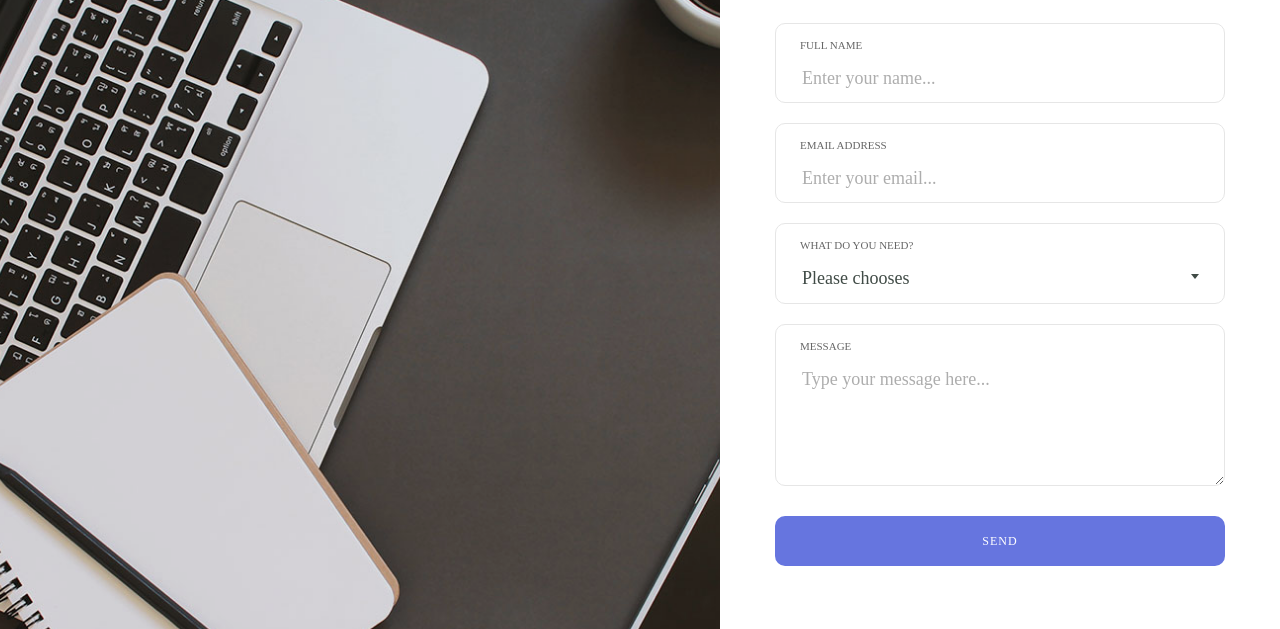
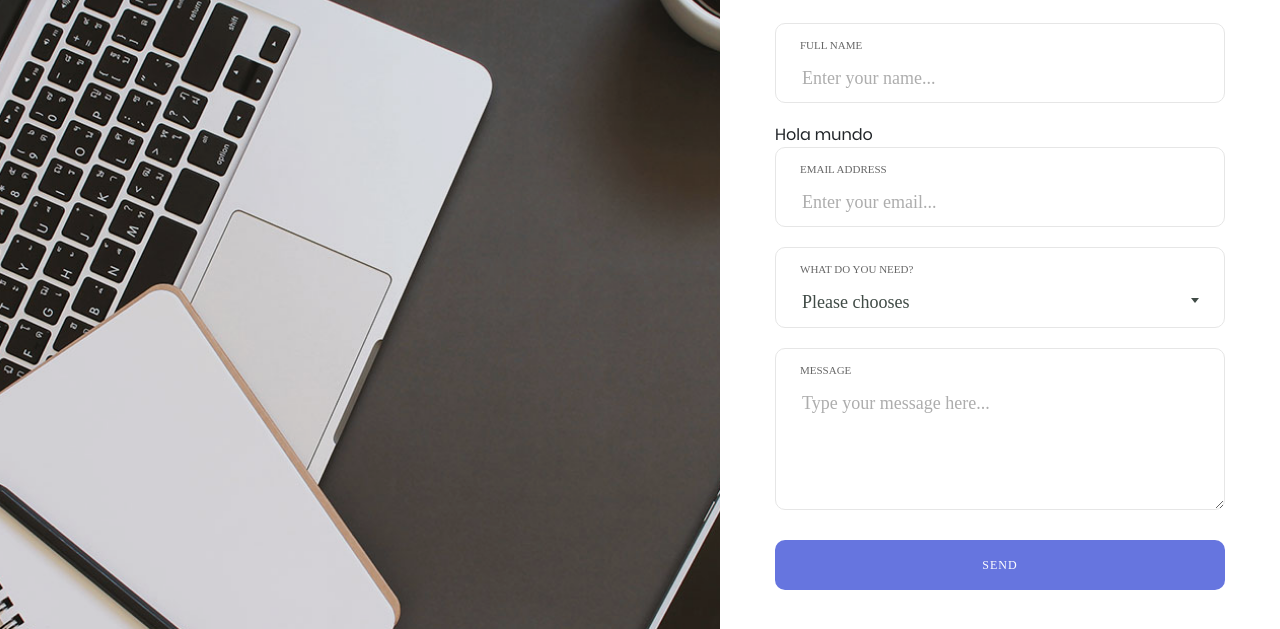
Before and after one commit to RodrigoPizarro-Git/TestFormGIT, a plain HTML site: page FORMULARIO 1/index.html in a window 1280 px wide. Shown: the part 171-800 px from the top of the page. Drawn offline with Linux system fonts and the light colour scheme; a web font is replaced by a local one.

Commit message:
Second commit

```diff
--- a/FORMULARIO 1/index.html
+++ b/FORMULARIO 1/index.html
@@ -44,6 +44,9 @@
 					<span class="focus-input100"></span>
 				</div>
 
+				<div>
+					<label>Hola mundo</label>
+				</div>
 
 				<div class="wrap-input100 validate-input" data-validate = "Valid email is required: ex@abc.xyz">
 					<label class="label-input100" for="email">Email Address</label>
```
